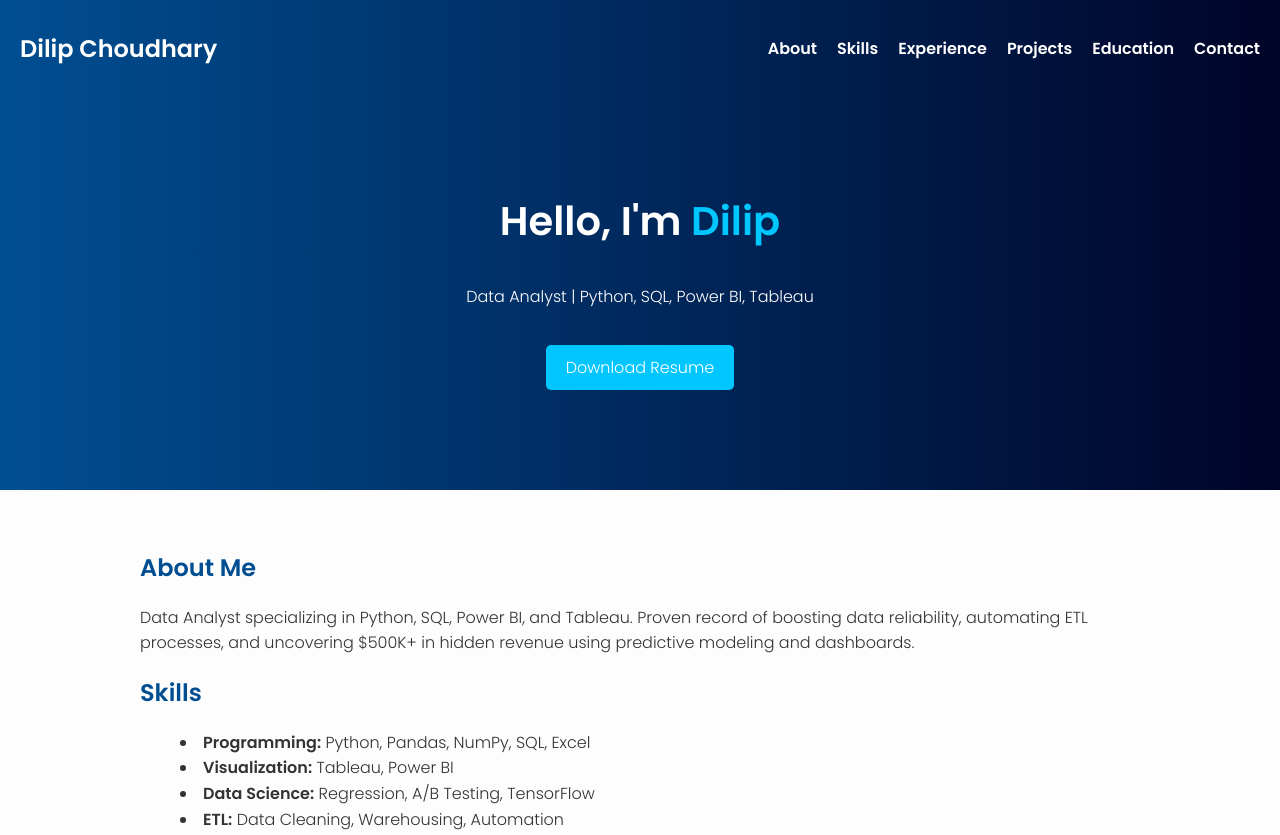
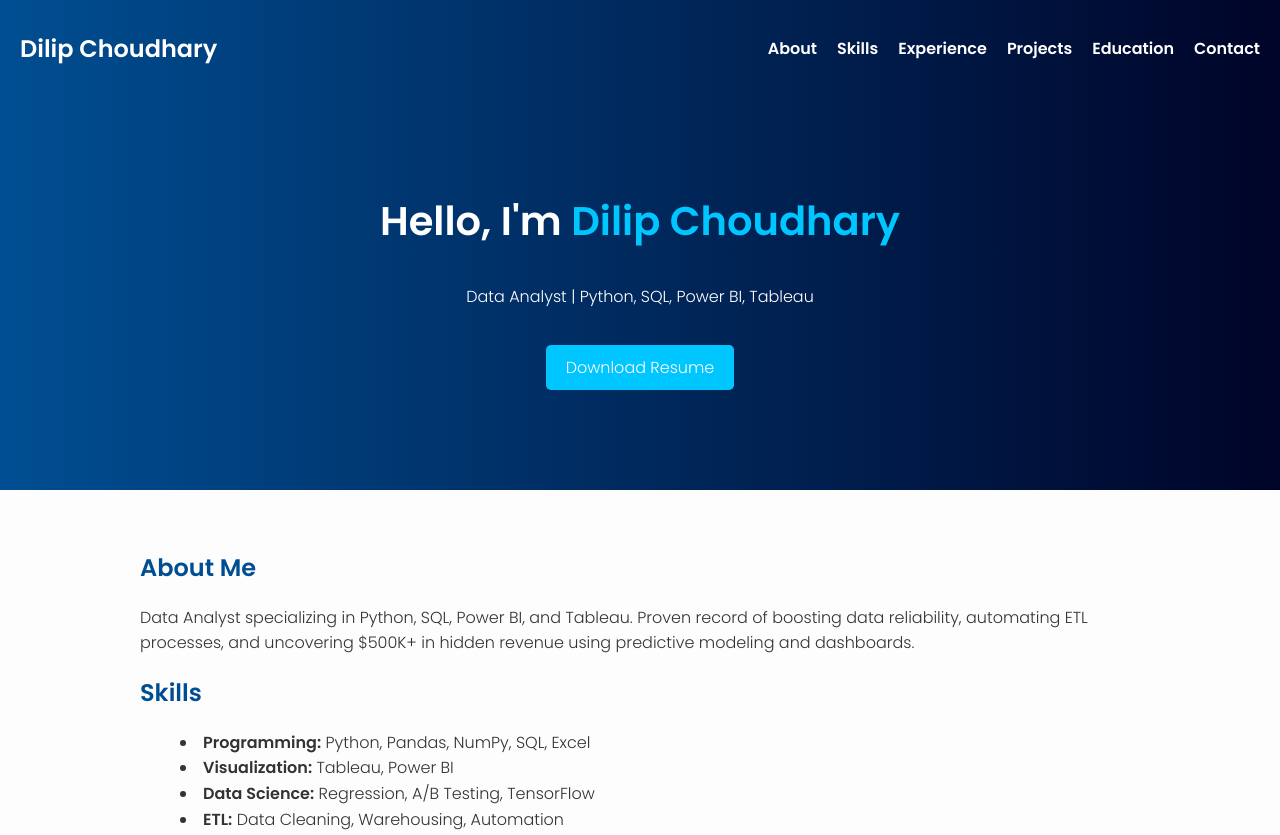
Before and after one commit to DILIPCHOUDHARY25/portfolio_website, a plain HTML site: page index.html in a window 1280 px wide. Shown: the top 835 px of the page. Drawn offline with Linux system fonts and the light colour scheme.

Commit message:
Update index.html

```diff
--- a/index.html
+++ b/index.html
@@ -10,7 +10,7 @@
 <body>
   <header>
     <nav class="navbar">
-      <div class="logo">Dilip Choudhary</div>
+      <div class="logo">Dilip  Choudhary </div>
       <ul class="nav-links">
         <li><a href="#about">About</a></li>
         <li><a href="#skills">Skills</a></li>
@@ -21,7 +21,7 @@
       </ul>
     </nav>
     <section class="hero">
-      <h1>Hello, I'm <span>Dilip</span></h1>
+      <h1>Hello, I'm <span>Dilip Choudhary </span></h1>
       <p>Data Analyst | Python, SQL, Power BI, Tableau</p>
       <a href="assets/resume.pdf" class="btn" download>Download Resume</a>
     </section>
```
